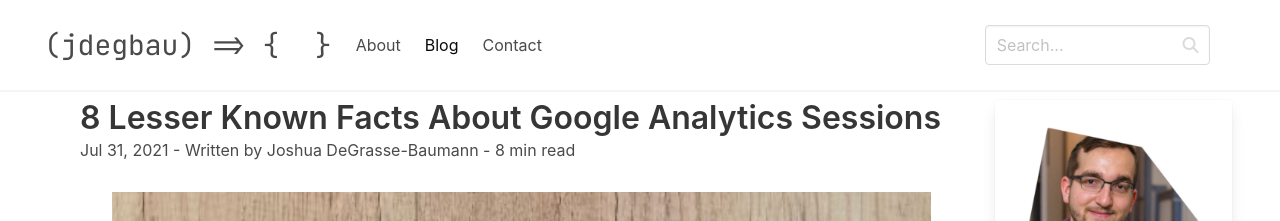
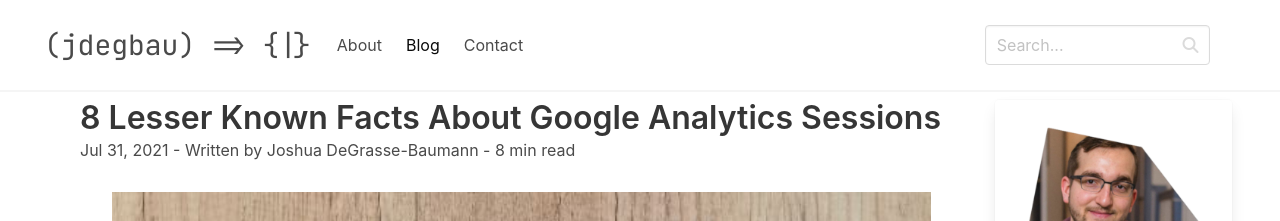
Before and after one commit to jdegbau/jdegbau.github.io, a Jekyll site: the page built from _posts/2021-07-31-lesser-known-ga-facts.md, in a window 1280 px wide. Shown: the top 221 px of the page. Built offline with Jekyll 4.4.1, drawn with Linux system fonts in a browser that asks for light colours; nearby versions of some CDN libraries; comment, search, counter and statistics services are not loaded.

Commit message:
Refactored flashing logo cursor

```diff
--- a/_includes/navigation.html
+++ b/_includes/navigation.html
@@ -1,7 +1,7 @@
 <nav class="navbar menu is-fixed-top is-spaced has-shadow" role="navigation" aria-label="main navigation">
 	<div class="navbar-brand">
 	  <a class="navbar-item" href="/">
-		<p>(jdegbau) => { <span id="logo-cursor"></span> }</p>
+		<p>(jdegbau) => {<span id="logo-cursor">|</span>}</p>
 	  </a>
 
 	  <a role="button" class="navbar-burger" aria-label="menu" aria-expanded="false" data-target="navbar-menu-list">
@@ -30,21 +30,10 @@
 		  font-size: 1.75em;
 		  font-family: 'JetBrains Mono', monospace;
 	  }
-	  #logo-cursor {
-		font-size: 20px;
-		padding-right: 20px;
-		display: inline-block;
-		}
 
 		span#logo-cursor {
-		height: 1.75em;
-		margin-bottom: -.4em;
-		width: 2px;
-		background: black;
 		opacity: 0;
-		display: inline-block;
 		animation: blink 1s linear infinite alternate;
-		padding: initial;
 		}
 
 		@keyframes blink {
```
